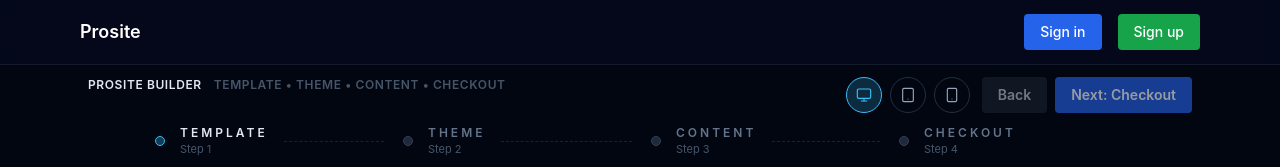
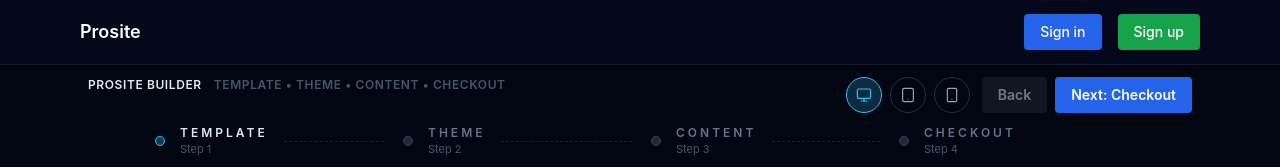
Before and after one commit to sirene76/Prosite, a Next.js app: page /builder/templates in a window 1280 px wide. Shown: the top 167 px of the page. Built offline with nearby package versions, Linux system fonts and the light colour scheme; no server answers.

Commit message:
auth sec

```diff
--- a/src/components/builder/StepNavigation.tsx
+++ b/src/components/builder/StepNavigation.tsx
@@ -20,10 +20,12 @@ export function StepNavigation() {
 
   return {
     hasPrevious: previous,
-      canGoToCheckout: hasCheckoutStep && !onCheckoutStep && Boolean(websiteId),
+    // ✅ allow going to checkout step without requiring websiteId immediately
+    canGoToCheckout: hasCheckoutStep && !onCheckoutStep,
     nextButtonLabel: hasCheckoutStep ? `Next: ${checkoutLabel}` : "Next",
   };
-  }, [checkoutIndex, currentStep, websiteId]);
+}, [checkoutIndex, currentStep]);
+
 
   const handleNext = useCallback(() => {
     if (checkoutIndex >= 0) {
```
Lines whose indentation alone changed are shown as unchanged.
